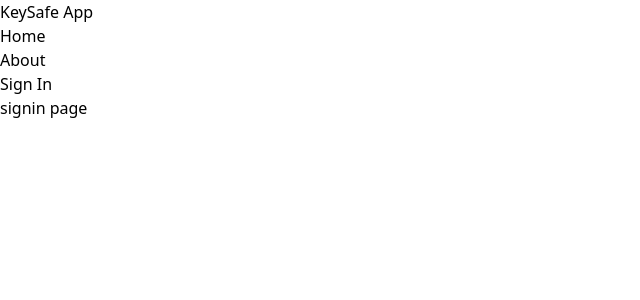
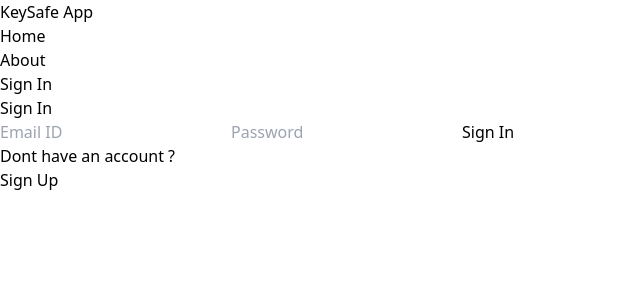
Before and after one commit to devikaupendran/KeySafe-MERN-Authentication, a React (Vite) app in the folder client/: page /sign-in in a window 1280 px wide. Shown: the top 300 px of the page, without its empty margins (0-640 px from the left). Built offline with nearby package versions, Linux system fonts and the light colour scheme.

Commit message:
Complete signIn page functionality

```diff
--- a/client/src/pages/SignIn.jsx
+++ b/client/src/pages/SignIn.jsx
@@ -1,9 +1,68 @@
-import React from 'react'
+import React, { useState } from 'react';
+import { Link, useNavigate } from 'react-router-dom'
 
 export default function SignIn() {
+
+    const [formData, setFormData] = useState({});
+    const [error, setError] = useState(false)
+    const [loading, setLoading] = useState(false)
+
+    const navigate = useNavigate()
+
+    const handleChange = (e) => {
+        setFormData(
+            {
+                ...formData,
+                [e.target.id]: e.target.value
+            }
+        )
+    }
+
+    const handleSubmit = async (e) => {
+        e.preventDefault();
+        try {
+            setLoading(true);
+            setError(false)
+            const res = await fetch("/api/auth/signin", {
+                method: 'POST',
+                headers: {
+                    "Content-Type": 'application/json'
+                },
+                body: JSON.stringify(formData)
+            });
+
+            const data = await res.json();
+            console.log(data);
+            setLoading(false);
+            if (data.success === false) {
+                setError(true)
+                return;
+            }
+            navigate('/')
+        }
+        catch (error) {
+            setLoading(false);
+            setError(true)
+        }
+    }
+
+    //rendering
     return (
-        <div>
-            signin page
+        <div className='p-3 max-w-lg mx-auto'>
+            <h1 className='text-3xl text-center font-semibold my-7'>Sign In</h1>
+            <form className='flex flex-col gap-4' onSubmit={handleSubmit}>
+                <input type='email' placeholder='Email ID' id='email' className='bg-slate-100 p-3 rounded-lg' onChange={handleChange} />
+                <input type='password' placeholder='Password' id='password' className='bg-slate-100 p-3 rounded-lg' onChange={handleChange} />
+                <button disabled={loading} className='bg-slate-700 text-white uppercase p-3 rounded-lg hover:opacity-95 disabled:opacity-80' >
+                    {loading ? 'Loading...' : 'Sign In'}
+                </button>
+            </form>
+
+            <div className="flex gap-2 m-3">
+                <p> Dont have an account ? </p>
+                <Link to='/sign-up'> <span className='text-blue-500'>Sign Up</span> </Link>
+            </div>
+            <p className='text-red-700 mt-5'> {error && 'Something went wrong'} </p>
         </div>
     )
 }
--- a/client/src/pages/SignUp.jsx
+++ b/client/src/pages/SignUp.jsx
@@ -1,10 +1,12 @@
 import React, { useState } from 'react'
-import { Link } from 'react-router-dom'
+import { Link, useNavigate } from 'react-router-dom'
 
 export default function SignUp() {
     const [formData, setFormData] = useState({});
     const [loading, setLoading] = useState(false);
     const [error, setError] = useState(false);
+
+    const navigate = useNavigate()
 
     const handleChange = (e) => {
         setFormData(
@@ -35,7 +37,7 @@
                 setError(true)
                 return;
             }
-
+            navigate('/sign-in')
         }
         catch (error) {
             setLoading(false);
```
Also changed, not shown: 1 other file (tests, documents, lock files or other folders).
